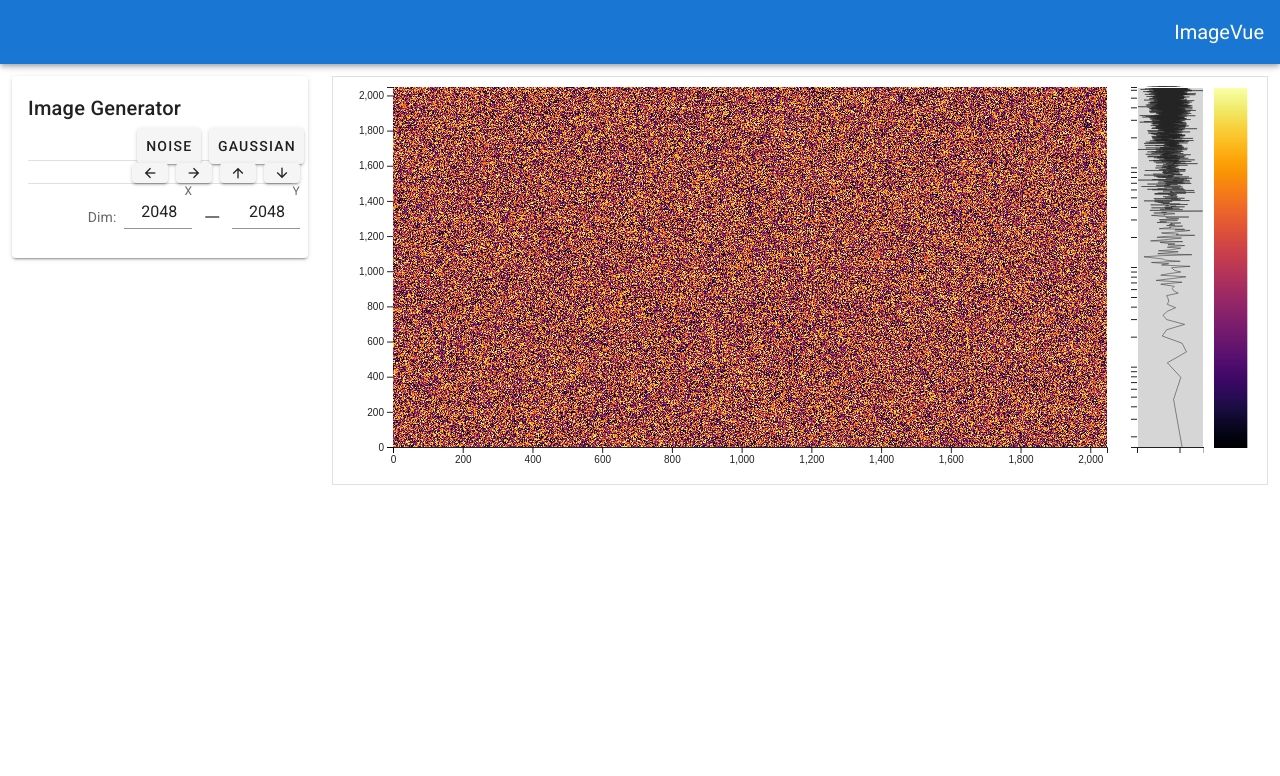
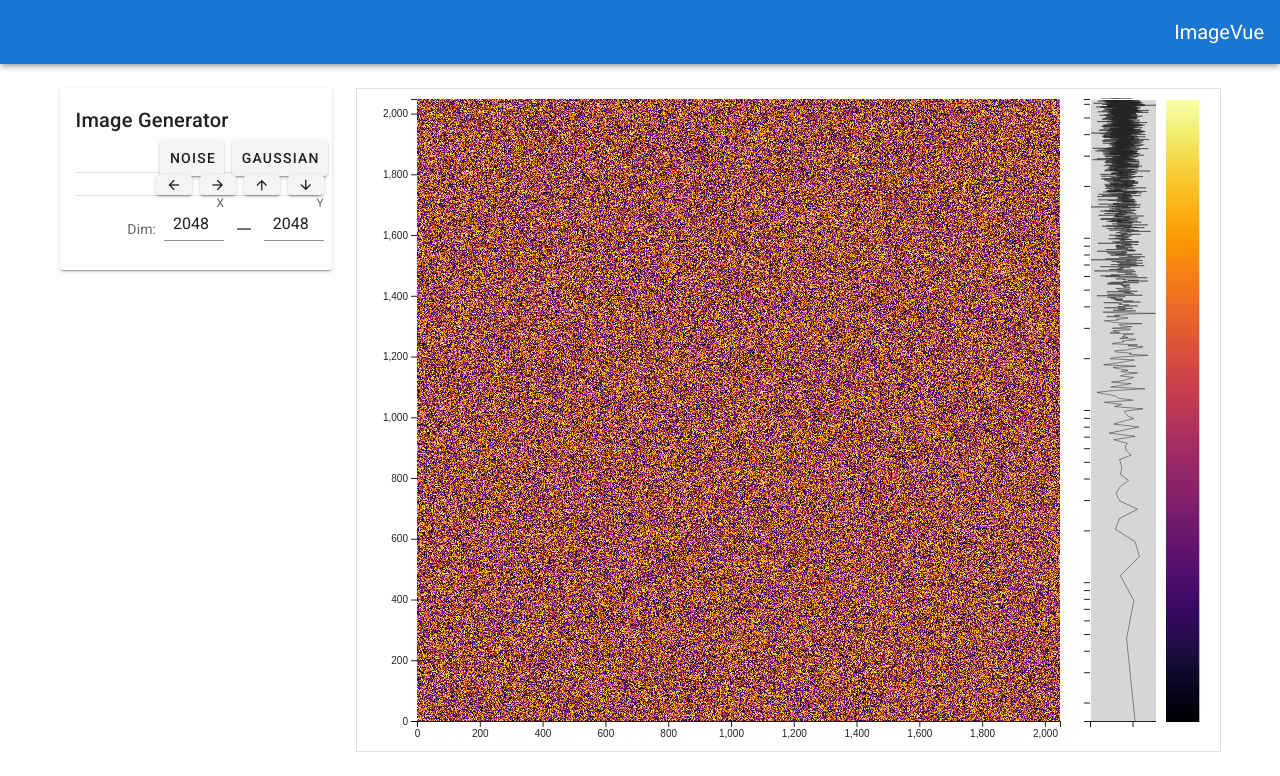
Before and after one commit to CPrescher/ImageVue, a Vue app: page / in a window 1280 px wide. Shown: the top 776 px of the page. Built offline with nearby package versions, Linux system fonts and the light colour scheme.

Commit message:
resizing browser window now also resizes image plot correctly

```diff
--- a/src/App.vue
+++ b/src/App.vue
@@ -1,8 +1,8 @@
 <template>
   <v-app>
     <TopNav />
-    <v-main>
-      <v-container fluid>
+    <v-main class="pa-3 v-main main">
+      <v-container style="height: 100%;">
         <router-view />
       </v-container>
     </v-main>
@@ -23,8 +23,17 @@ export default {
 };
 </script>
 
-<style lang="scss">
+<style>
 html {
   overflow-y: hidden;
 }
+
+.v-main {
+  flex: 1 1 auto;
+  max-height: 100%;
+}
+
+.v-container {
+  height: 100%;
+}
 </style>
--- a/src/components/ImagePlot.vue
+++ b/src/components/ImagePlot.vue
@@ -1,6 +1,14 @@
 <template>
-  <v-sheet outlined class="v-sheet pa-0" v-resize="resized" ref="graphSheet">
-    <div id="graph" />
+  <v-sheet
+    outlined
+    class="pa-0"
+    v-resize="resized"
+    id="image-plot-sheet"
+    ref="graphSheet"
+  >
+    <div id="graph-container">
+      <div id="graph" />
+    </div>
   </v-sheet>
 </template>
 
@@ -20,7 +28,12 @@ export default {
     }
   },
   mounted() {
-    this.imagePlot = new ImagePlot("#graph", this.$refs.graphSheet.$el.clientWidth, 400, false);
+    this.imagePlot = new ImagePlot(
+      "#graph",
+      this.$refs.graphSheet.$el.clientWidth,
+      this.$refs.graphSheet.$el.clientHeight,
+      false
+    );
     const imageWidth = 2048;
     const imageHeight = 2048;
     const imageData = createRandomImage(imageWidth, imageHeight);
@@ -28,22 +41,32 @@ export default {
 
     this.throttleResize = _.throttle(() => {
       const width = this.$refs.graphSheet.$el.clientWidth;
-      const height = 400;
+      const height = this.$refs.graphSheet.$el.clientHeight - 10;
+      this.imagePlot.resize(width, 200);
       this.imagePlot.resize(width, height);
+      console.log(height);
     }, 50);
-
   }
 };
 </script>
 
-<style scoped>
+<style>
 #graph {
   z-index: 2;
 }
 
-.v-sheet {
+#image-plot-sheet {
   z-index: 1;
   height: 100%;
   width: 100%;
+  display: flex;
+  flex-direction: column;
+  overflow-y: hidden;
+}
+
+#graph-container {
+  position: absolute;
+  flex: 1;
+  display: flex;
 }
 </style>
--- a/src/views/Home.vue
+++ b/src/views/Home.vue
@@ -1,9 +1,9 @@
 <template>
-  <v-row>
-    <v-col class="col-3" md="3">
+  <v-row class="home-row">
+    <v-col cols="3">
       <GeneratorCard></GeneratorCard>
     </v-col>
-    <v-col class="d-flex justify-center" cols="9">
+    <v-col  cols="9">
       <image-plot />
     </v-col>
   </v-row>
@@ -19,4 +19,8 @@ export default {
 };
 </script>
 
-<style scoped></style>
+<style>
+.home-row {
+  height: 100%;
+}
+</style>
```
